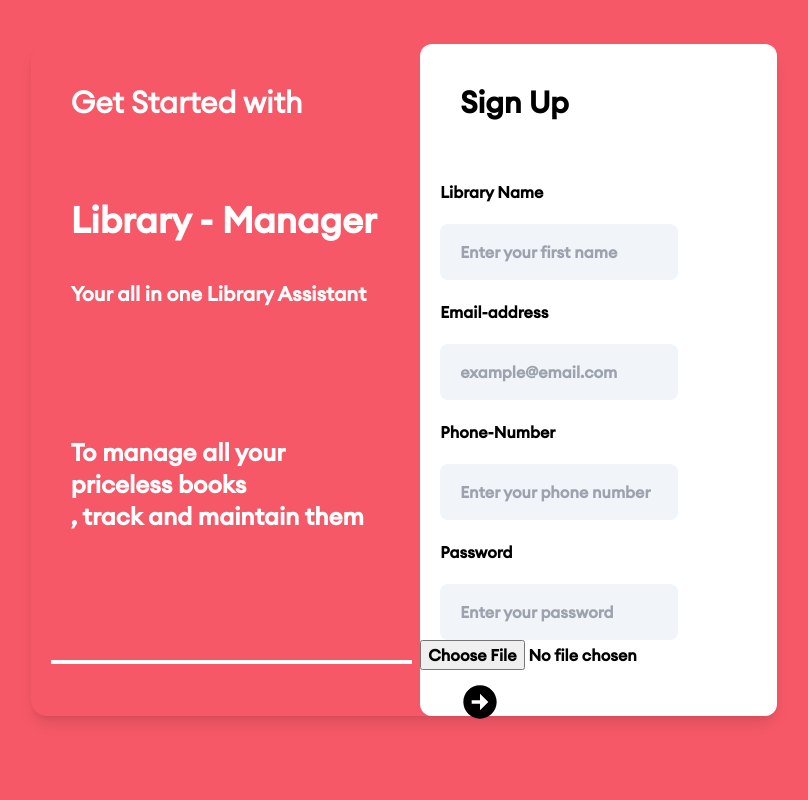
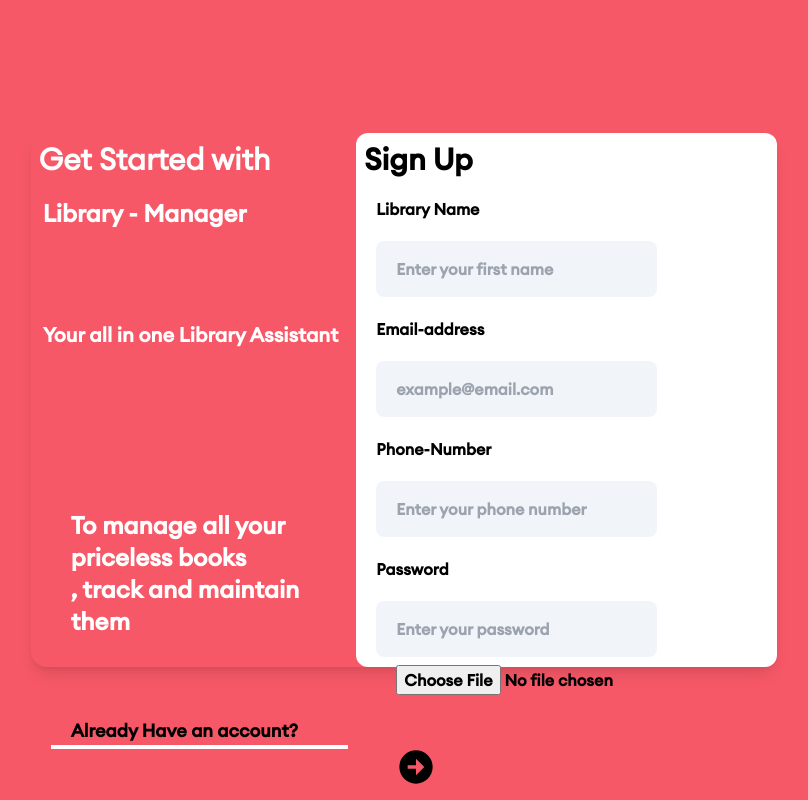
Before and after one commit to skkyfallen/library-app, a React (Create React App) app: page / in a window 1280 px wide. Shown: the whole page, without its empty margins (236-1044 px from the left). Built offline with nearby package versions, Linux system fonts and the light colour scheme.

Commit message:
fixed ui

```diff
--- a/src/Views/Auth/SignUp.js
+++ b/src/Views/Auth/SignUp.js
@@ -5,6 +5,7 @@ import { BiSolidRightArrowCircle } from "react-icons/bi";
 import ClipLoader from "react-spinners/ClipLoader";
 import { ToastContainer, toast } from "react-toastify";
 import "react-toastify/dist/ReactToastify.css";
+import { NavLink } from "react-router-dom";
 import axios from "axios";
 const SignUp = () => {
   const [loading, setloading] = React.useState(false);
@@ -49,63 +50,72 @@ const SignUp = () => {
   };
   return (
     <div className="h-screen bg-libraryOrange flex items-center justify-center font-bold ">
-      <form className="bg-libraryOrange shadow-lg rounded-2xl   w-7/12  flex flex-row justify-between mb-10">
+      <form className="bg-libraryOrange shadow-lg rounded-2xl   w-7/12  flex flex-row justify-between sm:h-4/6">
         <div>
-          <h1 className="text-white font-regular text-3xl flex p-10">
+          <h1 className="text-white font-regular text-3xl flex p-10 sm:p-2 sm:texl-xl">
             Get Started with
           </h1>
-          <h1 className="text-white text-4xl p-10 ">Library - Manager</h1>
-          <p className="text-white text-xl px-10">
+          <h1 className="text-white text-4xl p-10 sm:p-3 sm:text-2xl">Library - Manager</h1>
+          <p className="text-white text-xl px-10 sm:px-3 sm:py-20 ">
             Your all in one Library Assistant
           </p>
-          <p className="text-white px-10 text-2xl py-32">
+          <p className="text-white xl:px-10 xl:text-2xl xl:py-20 sm:px-3 sm-text-xl">
             To manage all your priceless books
             <br />, track and maintain them
+          </p>
+          <p>
+            <NavLink
+              to="/login"
+              className="text-black xl:p-10 hover:text-white text-lg sm:p-3"
+            >
+              Already Have an account?
+            </NavLink>{" "}
           </p>
           <div className="border-2 border-white ml-5 mr-2"></div>
         </div>
         <div className="bg-white w-7/12 rounded-xl">
-          <h1 className="text-black font-bold text-3xl p-10">Sign Up</h1>
-          <p className="p-5">Library Name</p>
+          <h1 className="text-black font-bold xl:text-3xl pt-10 pl-10 sm:pt-2 sm:pl-2 sm:text-2xl">Sign Up</h1>
+          <p className="xl:p-5 sm:p-2 ">Library Name</p>
           <input
             type="text"
             value={libraryName}
             onChange={(event) => setLibraryName(event.target.value)}
             placeholder="Enter your first name"
-            className="p-5 ml-5 w-8/12  h-14 rounded-lg bg-slate-100"
+            className="p-5 ml-5 w-8/12 sm:h-10 xl:h-14  rounded-lg bg-slate-100"
           />
-          <p className="p-5">Email-address</p>
+          <p className="xl:p-5 sm:p-2">Email-address</p>
           <input
             type="email"
             value={email}
             onChange={(event) => setemail(event.target.value)}
             placeholder="example@email.com"
-            className="p-5 ml-5 w-8/12  h-14 rounded-lg bg-slate-100"
+            className="xl:p-5 sm:p-2 ml-5 w-8/12 sm:h-10 xl:h-14 rounded-lg bg-slate-100"
           />
-          <p className="p-5">Phone-Number</p>
+          <p className="xl:p-5 sm:p-2">Phone-Number</p>
           <input
             type="text"
             value={phone}
             onChange={(event) => setphone(event.target.value)}
             placeholder="Enter your phone number"
-            className="p-5 ml-5 w-8/12  h-14 rounded-lg bg-slate-100"
+            className="xl:p-5 sm:p-2  ml-5 w-8/12 sm:h-10  xl:h-14 rounded-lg bg-slate-100"
           />
-          <p className="p-5">Password</p>
+          <p className="xl:p-5 sm:p-2">Password</p>
           <input
             type="password"
             value={password}
             onChange={(event) => setpassword(event.target.value)}
             placeholder="Enter your password"
-            className="p-5 ml-5 w-8/12  h-14 rounded-lg bg-slate-100"
+            className="xl:p-5 sm:p-2 ml-5 w-8/12 sm:h-10 xl:h-14 rounded-lg bg-slate-100"
           />
           <input
             type="file"
             accept="image/*"
             onChange={(event) => setImage(event.target.files[0])}
+            className="xl:px-10 sm:px-0 xl:pb-10 sm:pb-0 sm:pt-2"
           />
           {loading === true ? (
             <button>
-              <ClipLoader className="relative left-20 top-3" />
+              <ClipLoader className="relative xl:left-20 sm:left-0 sm:absolute top-3" />
             </button>
           ) : (
             <button onClick={handleContinue}>
```
